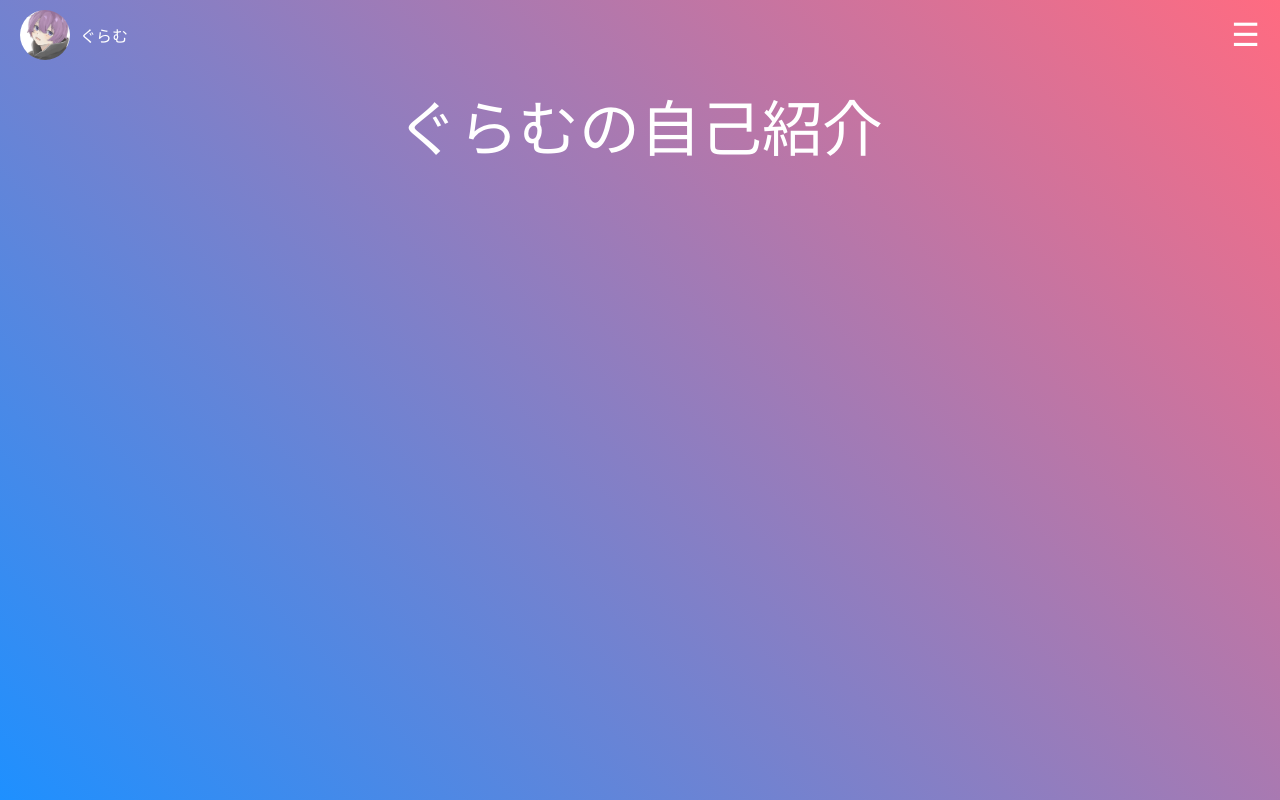
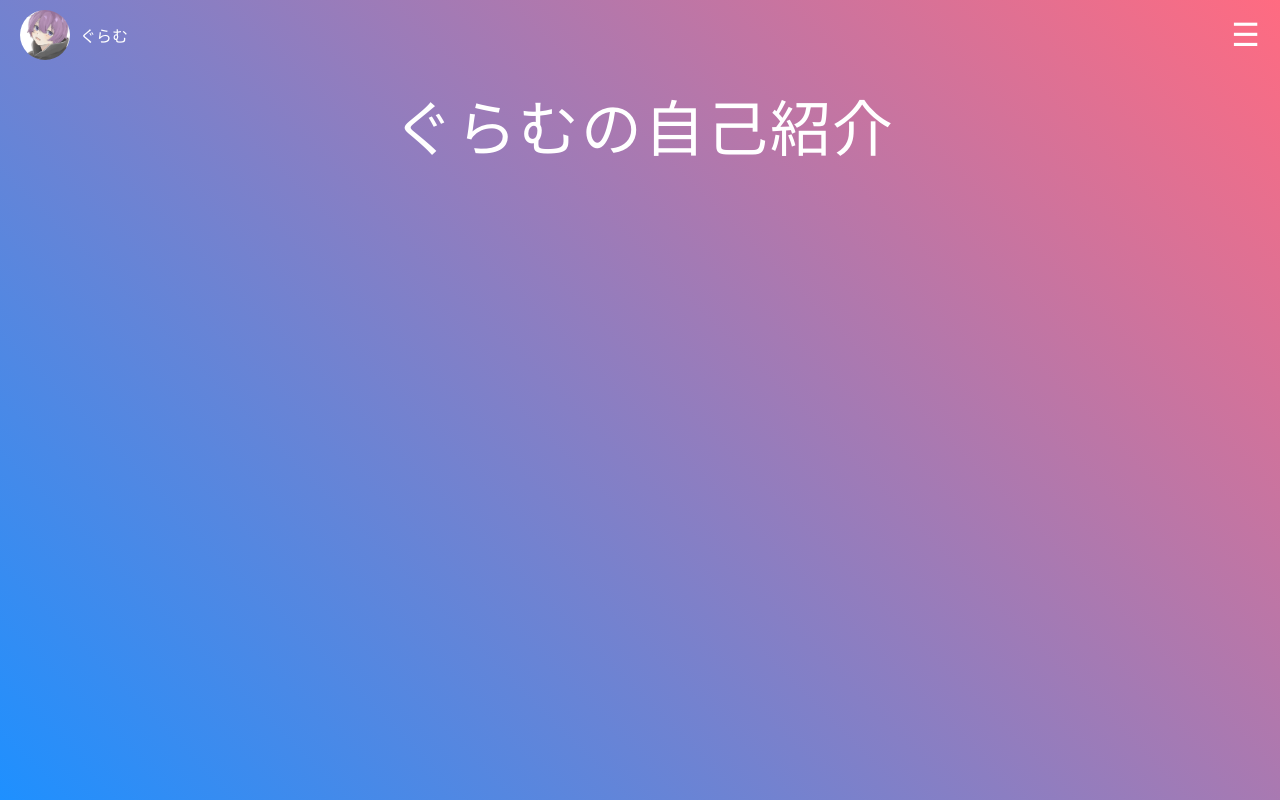
Before and after one commit to 17grams/home, a plain HTML site: page index.html in a window 1280 px wide. Drawn offline with Linux system fonts and the light colour scheme.

Commit message:
Update official_style.css

```diff
--- a/official_style.css
+++ b/official_style.css
@@ -110,7 +110,9 @@ body {
     font-family: 'Great Vibes', cursive;
     white-space: nowrap;
     overflow: hidden;
+    display:flex;
     justify-content: center;
+    align-items: center;
     transition: font-size 0.3s ease; /* サイズ変更のスムーズな遷移を追加 */
 }
 
@@ -119,6 +121,7 @@ body {
     opacity: 0;
     transform: scale(4);
     animation: floatIn 1s forwards;
+    margin-right: 2px;
 }
 
 @keyframes floatIn {
```
